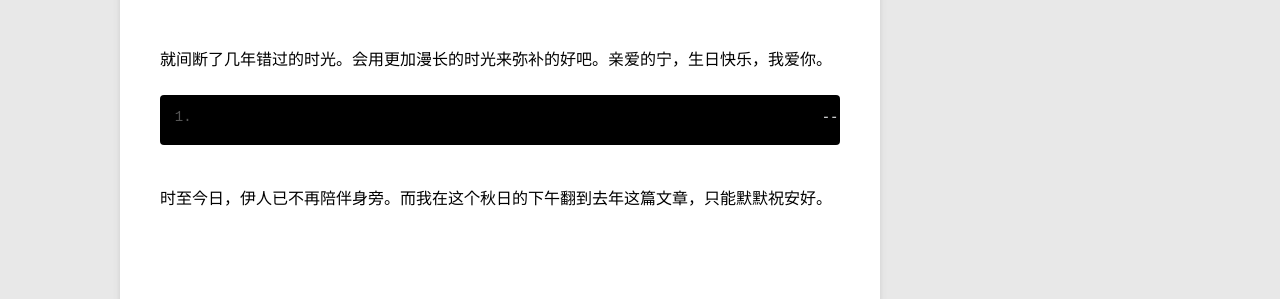
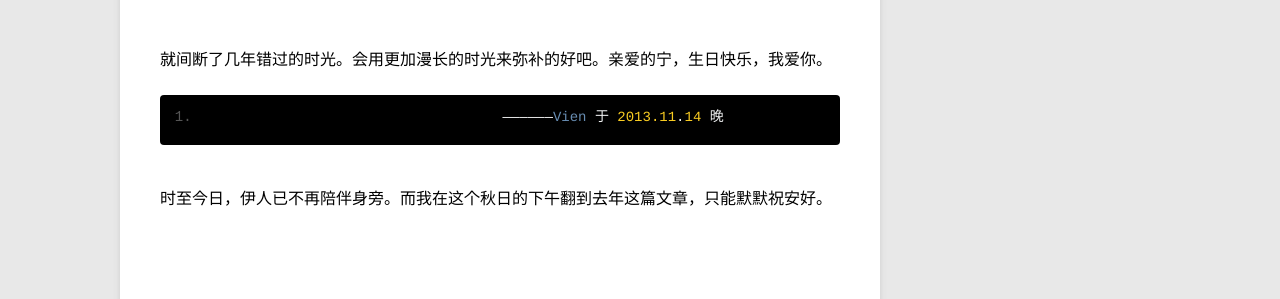
Before and after one commit to geeklive/geeklive.github.io, a Jekyll site: the page built from _posts/2014-11-21-The-Past-Time.md, in a window 1280 px wide. Shown: the part 1448-1747 px from the top of the page. Built offline with Jekyll 4.4.1, drawn with Linux system fonts in a browser that asks for light colours; Markdown is read by kramdown in place of the engine named in the settings; comment, search, counter and statistics services are not loaded; grey boxes are pictures that could not be loaded.

Commit message:
update 2014-11-21-The-Past_Time.md

```diff
--- a/_posts/2014-11-21-The-Past-Time.md
+++ b/_posts/2014-11-21-The-Past-Time.md
@@ -31,6 +31,6 @@ category: blog
 
 就间断了几年错过的时光。会用更加漫长的时光来弥补的好吧。亲爱的宁，生日快乐，我爱你。
 
-                                                                              -------Vien 于 2013.11.14 晚
+                                        ——————Vien 于 2013.11.14 晚
 
 时至今日，伊人已不再陪伴身旁。而我在这个秋日的下午翻到去年这篇文章，只能默默祝安好。
```
